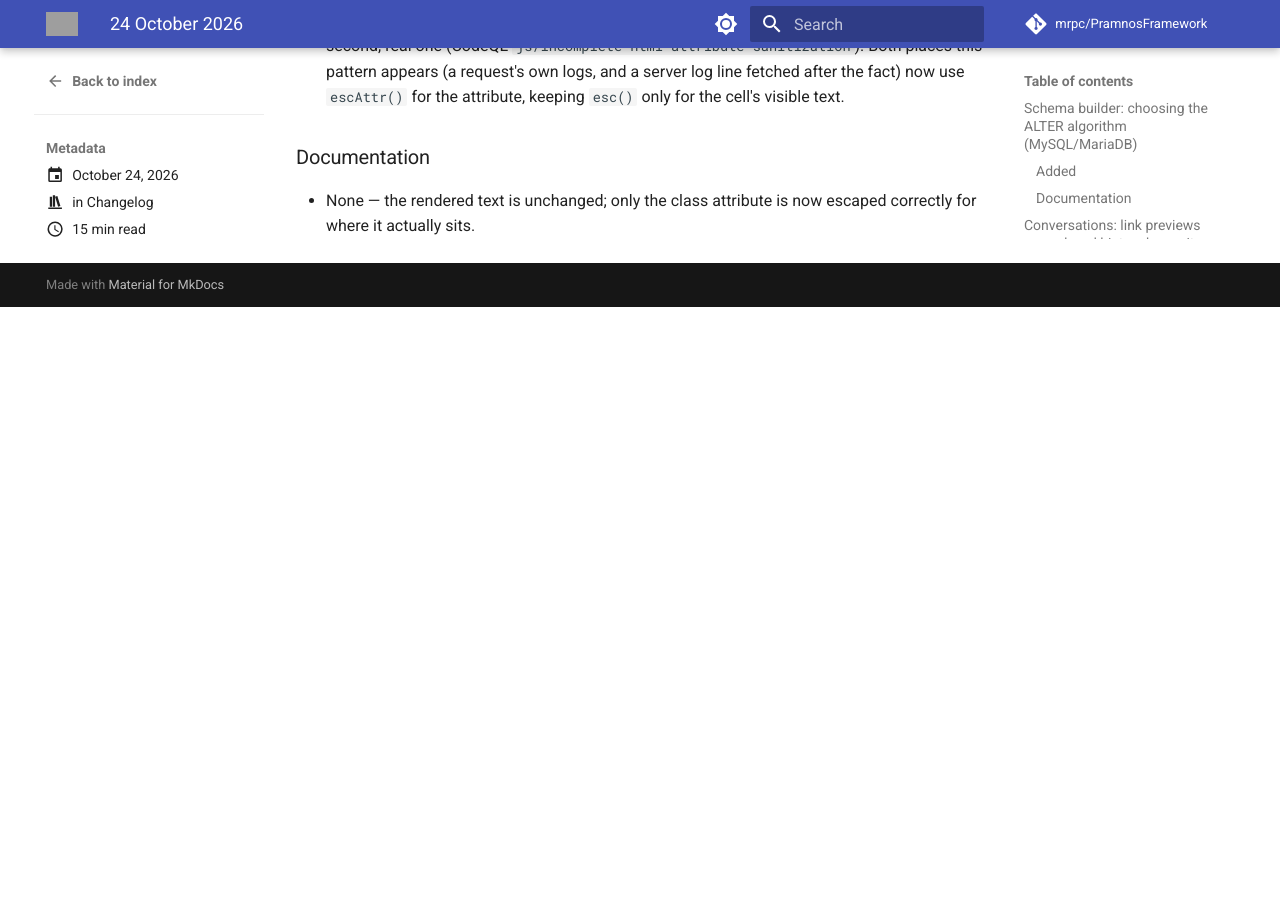
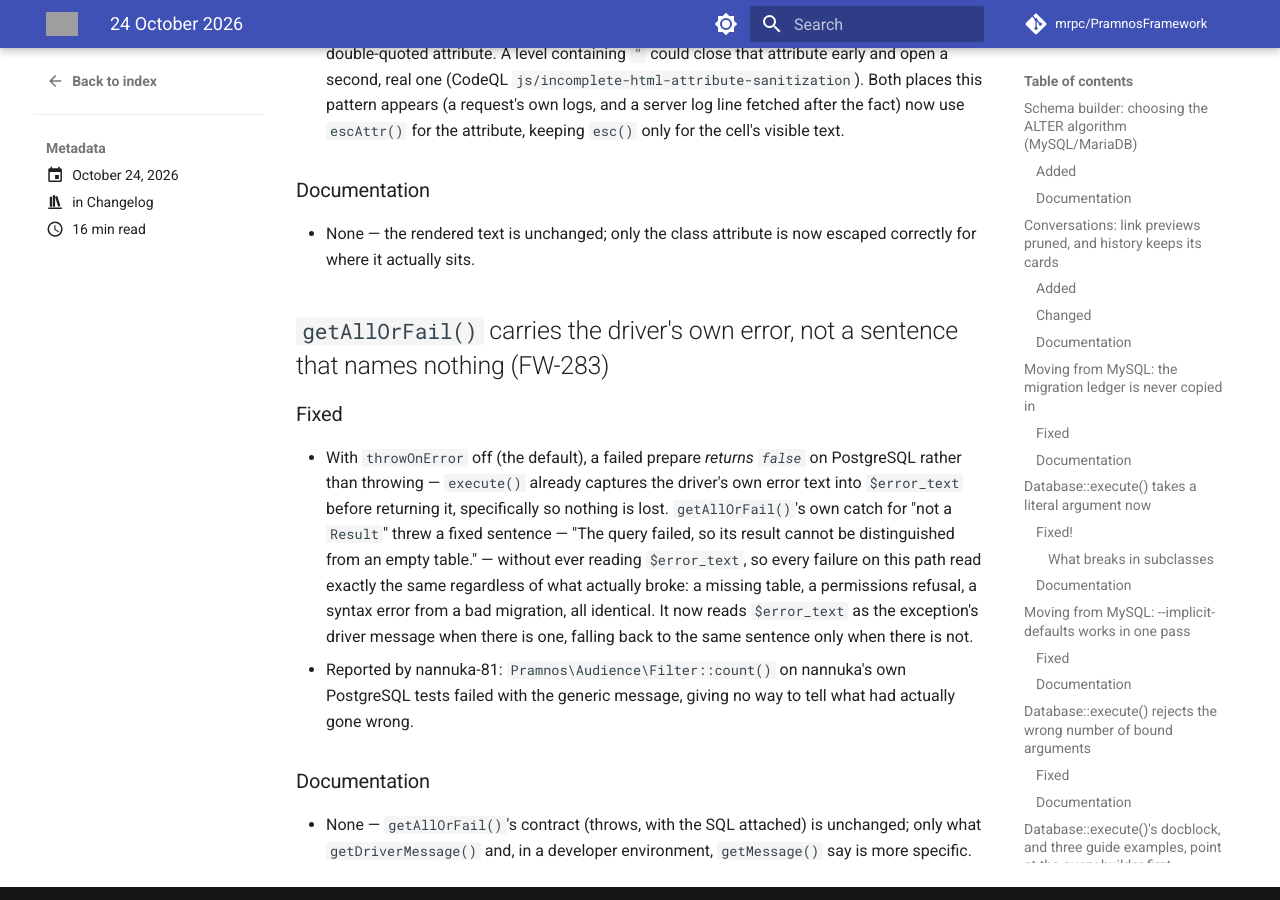
Before and after one commit to mrpc/PramnosFramework, an MkDocs documentation site: the page built from docs/version-history/posts/2026-10-24.md, in a window 1280 px wide and 900 px high, scrolled down 12706 px. Built offline with MkDocs 1.6.1 and Material for MkDocs 9.7.7, drawn with Linux system fonts in a browser that asks for light colours; comment, search, counter and statistics services are not loaded; before the commit the page ends 13013 px from its top, so only the background shows below that; some of the changed text lies outside the part shown; grey boxes are pictures that could not be loaded.

Commit message:
fix(database): getAllOrFail() carries the driver's own error (FW-283)
With throwOnError off (the default), a failed prepare returns false
on PostgreSQL rather than throwing -- execute() already captures the
driver's own error text into $error_text before returning it.
getAllOrFail()'s own "not a Result" branch threw a fixed sentence
without ever reading it, so every failure on this path read
identically regardless of what actually broke.

Reported by nannuka-81: Pramnos\Audience\Filter::count() failed on
PostgreSQL with the generic message, giving no way to tell what had
gone wrong.

```diff
--- a/docs/version-history/posts/2026-10-24.md
+++ b/docs/version-history/posts/2026-10-24.md
@@ -5,7 +5,7 @@ categories: [Changelog]
 
 # 24 October 2026
 
-Twenty entries today:
+Twenty-one entries today:
 
 - Schema builder: choosing the ALTER algorithm (MySQL/MariaDB)
 - Conversations: link previews pruned, and history keeps its cards
@@ -28,6 +28,7 @@ Twenty entries today:
 - Scaffolding: `pf-utils.js`'s `merge()` and presence-channel code reject `__proto__` as a key
 - Scaffolding: `pf-utils.js`'s `textOf()` decodes HTML entities in one pass, not five chained ones
 - The debug toolbar's log level is escaped for its attribute context, not just its text
+- `getAllOrFail()` carries the driver's own error, not a sentence that names nothing (FW-283)
 
 <!-- more -->
 
@@ -459,3 +460,24 @@ the guard now adds only what is actually missing.
 
 - None — the rendered text is unchanged; only the class attribute is now escaped correctly
   for where it actually sits.
+
+## `getAllOrFail()` carries the driver's own error, not a sentence that names nothing (FW-283)
+
+### Fixed
+
+- With `throwOnError` off (the default), a failed prepare *returns `false`* on PostgreSQL
+  rather than throwing — `execute()` already captures the driver's own error text into
+  `$error_text` before returning it, specifically so nothing is lost. `getAllOrFail()`'s own
+  catch for "not a `Result`" threw a fixed sentence — "The query failed, so its result cannot
+  be distinguished from an empty table." — without ever reading `$error_text`, so every
+  failure on this path read exactly the same regardless of what actually broke: a missing
+  table, a permissions refusal, a syntax error from a bad migration, all identical. It now
+  reads `$error_text` as the exception's driver message when there is one, falling back to
+  the same sentence only when there is not.
+- Reported by nannuka-81: `Pramnos\Audience\Filter::count()` on nannuka's own PostgreSQL
+  tests failed with the generic message, giving no way to tell what had actually gone wrong.
+
+### Documentation
+
+- None — `getAllOrFail()`'s contract (throws, with the SQL attached) is unchanged; only what
+  `getDriverMessage()` and, in a developer environment, `getMessage()` say is more specific.
```
Also changed, not shown: 2 other files.
